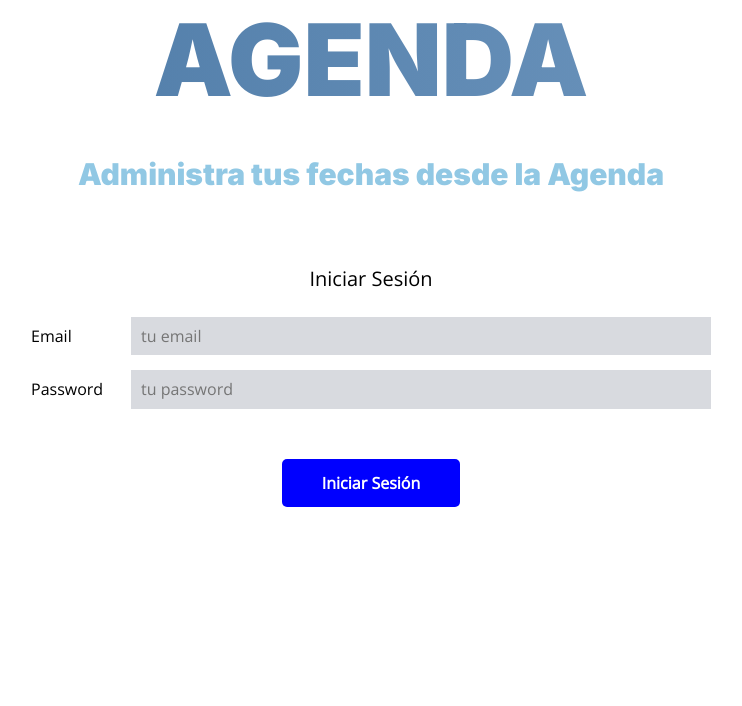
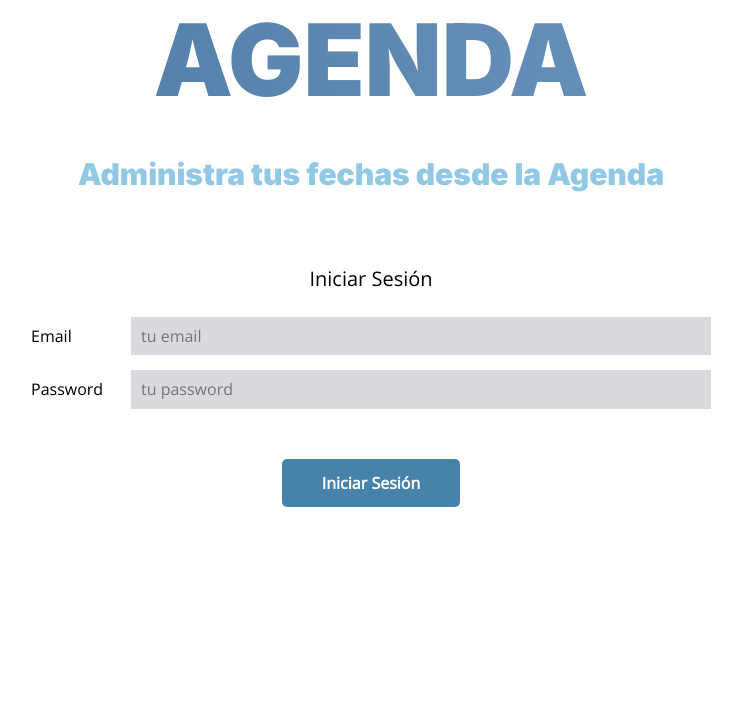
Before and after one commit to OSTENO85/agendaftv1, a PHP site: page / in a window 1280 px wide. Shown: the part 48-754 px from the top of the page, without its empty margins (269-1011 px from the left). Run offline with PHP 8.4, Linux system fonts and the light colour scheme; style sheets or scripts are compiled from the project's sources.

Commit message:
Update _variables.scss

```diff
--- a/src/scss/base/_variables.scss
+++ b/src/scss/base/_variables.scss
@@ -9,7 +9,7 @@ $desktop: 1024px;
 
 // Colores
 
-$azul:blue;
+$azul:#4682A9;
 $rojo: #749BC2;
 $amarillo:#F6F4EB;
 $verde: #91C8E4;
```
